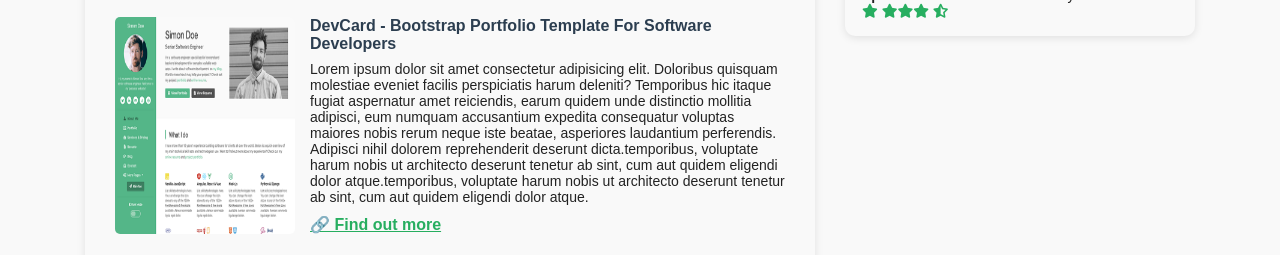
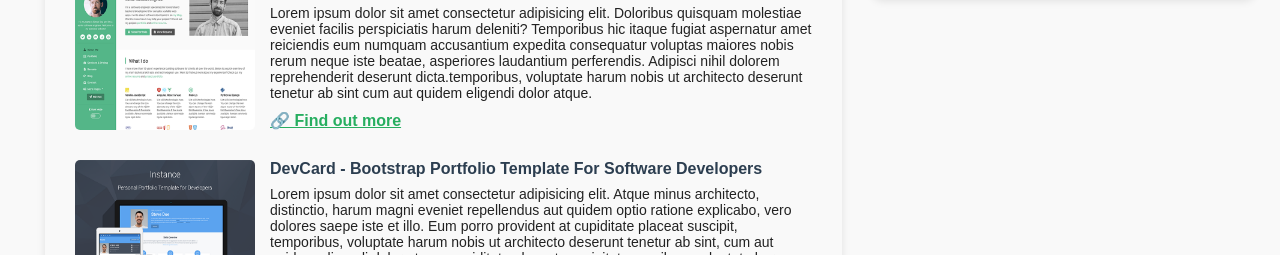
Before and after one commit to Sophearith-him168/darkmode-homework, a plain HTML site: page index.html in a window 1280 px wide. Shown: the part 1310-1565 px from the top of the page. Drawn offline with Linux system fonts and the light colour scheme.

Commit message:
update css code

```diff
--- a/assets/css/class.css
+++ b/assets/css/class.css
@@ -36,7 +36,7 @@ body {
 }
 
 .container {
-  width: 1200px;
+  width: 1300px;
   margin: 10px auto;
   border-radius: 10px;
   padding: 30px;
--- a/index.html
+++ b/index.html
@@ -109,10 +109,7 @@
                         consequatur non accusantium sapiente quae ipsa assumenda
                         delectus harum, modi tempore, accusamus nulla eos!
                         Itaque.temporibus, voluptate harum nobis ut architecto
-                        deserunt tenetur ab sint, cum aut quidem eligendi dolor
-                        atque.temporibus, voluptate harum nobis ut architecto
-                        deserunt tenetur ab sint, cum aut quidem eligendi dolor
-                        atque.
+                        deserunt tenetur ab sint
                       </p>
                       <a href="#" class="project-link">🔗 Find out more</a>
                     </div>
@@ -129,15 +126,13 @@
                         Lorem ipsum dolor sit amet consectetur adipisicing elit.
                         Doloribus quisquam molestiae eveniet facilis
                         perspiciatis harum deleniti? Temporibus hic itaque
-                        fugiat aspernatur amet reiciendis, earum quidem unde
-                        distinctio mollitia adipisci, eum numquam accusantium
-                        expedita consequatur voluptas maiores nobis rerum neque
-                        iste beatae, asperiores laudantium perferendis. Adipisci
-                        nihil dolorem reprehenderit deserunt dicta.temporibus,
-                        voluptate harum nobis ut architecto deserunt tenetur ab
-                        sint, cum aut quidem eligendi dolor atque.temporibus,
-                        voluptate harum nobis ut architecto deserunt tenetur ab
-                        sint, cum aut quidem eligendi dolor atque.
+                        fugiat aspernatur amet reiciendis eum numquam
+                        accusantium expedita consequatur voluptas maiores nobis
+                        rerum neque iste beatae, asperiores laudantium
+                        perferendis. Adipisci nihil dolorem reprehenderit
+                        deserunt dicta.temporibus, voluptate harum nobis ut
+                        architecto deserunt tenetur ab sint cum aut quidem
+                        eligendi dolor atque.
                       </p>
                       <a href="#" class="project-link">🔗 Find out more</a>
                     </div>
@@ -158,10 +153,7 @@
                         nobis ut architecto deserunt tenetur ab sint, cum aut
                         quidem eligendi dolor atque. cupiditate placeat
                         suscipit, temporibus, voluptate harum nobis ut
-                        architecto deserunt tenetur ab sint, cum aut quidem
-                        eligendi dolor atque.temporibus, voluptate harum nobis
-                        ut architecto deserunt tenetur ab sint, cum aut quidem
-                        eligendi dolor atque.
+                        architecto deserunt tenetur ab sint.
                       </p>
                       <a href="#" class="project-link">🔗 Find out more</a>
                     </div>
```
